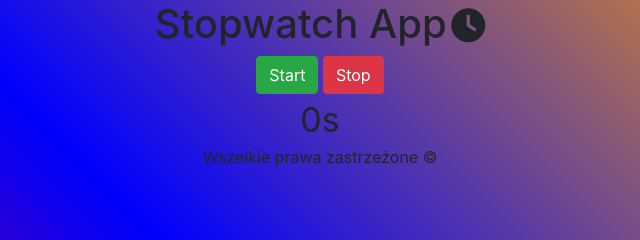
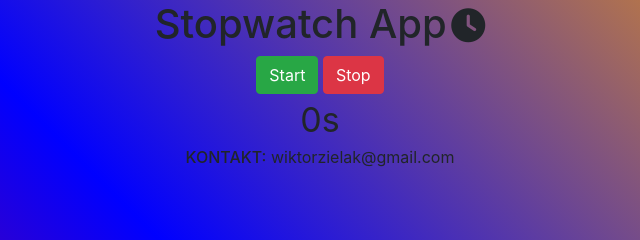
Before and after one commit to arronax23/StopwatchApp, a plain HTML site: page index.html in a window 1280 px wide. Shown: the top 240 px of the page, 320-960 px from the left. Drawn offline with nearby package versions, Linux system fonts and the light colour scheme.

Commit message:
zmiana w footer

```diff
--- a/index.html
+++ b/index.html
@@ -53,7 +53,12 @@
         </div>
       </div>
       <div class="time">0s</div>
-      <footer>Wszelkie prawa zastrzeżone &copy</footer>
+      <footer>
+        <div>
+          <h6 style="display: inline-block;">KONTAKT:</h6>
+          <p style="display: inline-block;">wiktorzielak@gmail.com</p>
+        </div>
+      </footer>
     </div>
 
     <script
```
